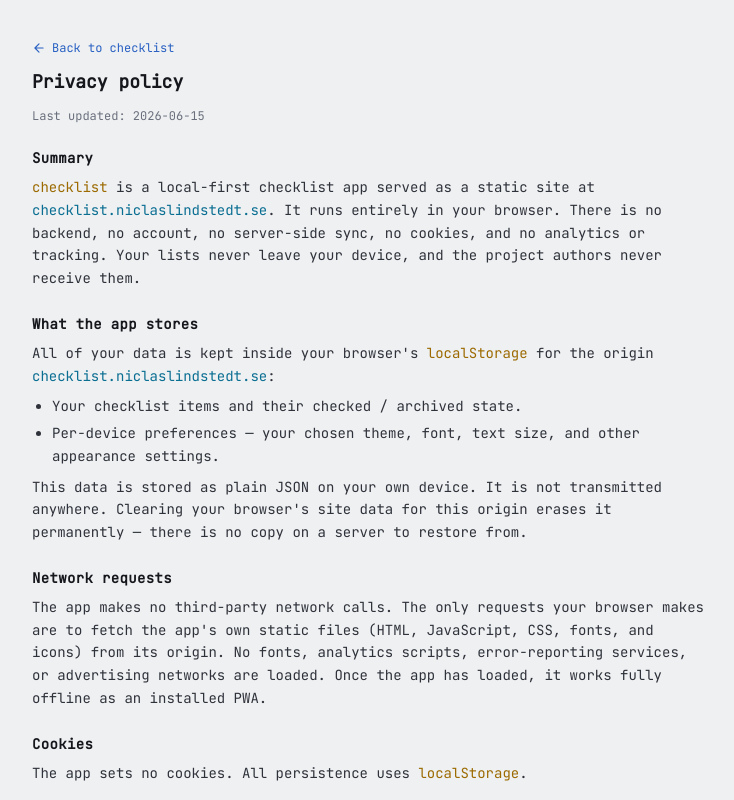
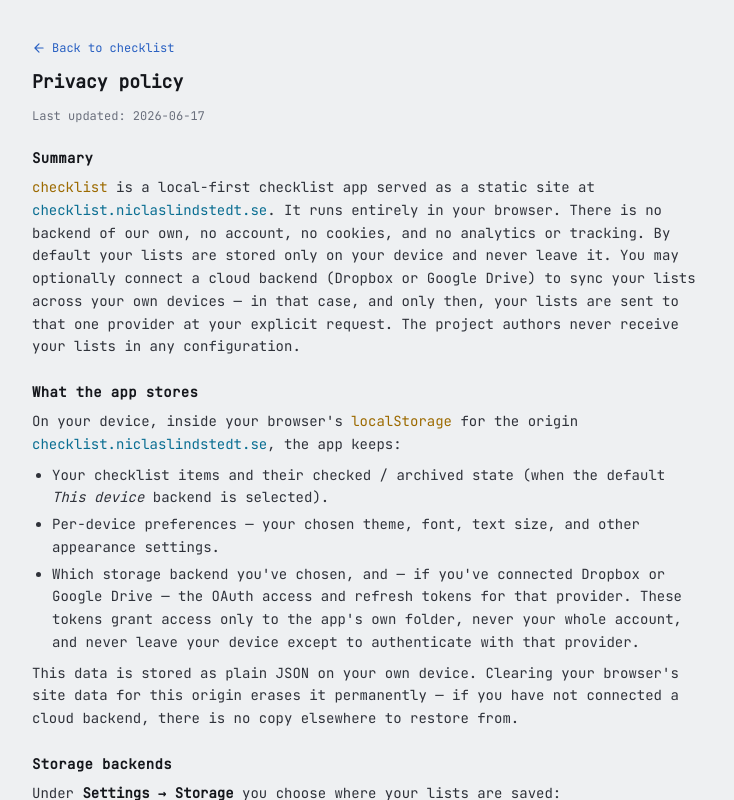
Before and after one commit to niclaslindstedt/checklist, a React (Vite) app: page /privacy in a window 1280 px wide. Shown: the whole page, without its empty margins (272-1006 px from the left). Built offline with nearby package versions, Linux system fonts and the light colour scheme; no server answers.

Commit message:
docs: document storage backends in the privacy policy (#94)

```diff
--- a/src/seo/routes.ts
+++ b/src/seo/routes.ts
@@ -166,13 +166,13 @@ export const PRIVACY_ROUTE: RouteSeo = {
   path: "/privacy/",
   title: `Privacy — ${SITE_NAME}`,
   description:
-    "How checklist handles your data: it stays in your browser's local " +
-    "storage — no backend, no account, no cookies, no analytics. Lists " +
-    "never leave your device.",
+    "checklist privacy: local-first by default — no account, no cookies, no " +
+    "analytics, no tracking. Optional Dropbox / Google Drive sync only when " +
+    "you connect it.",
   ogType: "article",
   sitemap: { changefreq: "monthly", priority: 0.5 },
   noscriptBody: noscript("Privacy policy — checklist", [
-    "checklist is a local-first checklist app served as a static site. It runs entirely in your browser: there is no backend, no account, no server-side sync, no cookies, and no analytics or tracking. Your lists never leave your device, and the project authors never receive them.",
+    "checklist is a local-first checklist app served as a static site. It runs entirely in your browser: there is no backend of our own, no account, no cookies, and no analytics or tracking. By default your lists stay on your device and never leave it. You can optionally connect a cloud backend (Dropbox or Google Drive) to sync them across your own devices — only then are your lists sent to that one provider, at your explicit request. The project authors never receive them.",
     "The full privacy policy needs JavaScript to render. Enable JavaScript and reload, or read the source on GitHub.",
   ]),
   jsonLd: [
@@ -183,7 +183,7 @@ export const PRIVACY_ROUTE: RouteSeo = {
       url: absoluteUrl("/privacy/"),
       name: `Privacy — ${SITE_NAME}`,
       description:
-        "How checklist handles your data: local-first, no backend, no tracking.",
+        "How checklist handles your data: local-first, no tracking; optional cloud sync only when you connect it.",
       inLanguage: SITE_LANGUAGE,
       isPartOf: { "@id": `${SITE_URL}/#website` },
       about: { "@id": `${SITE_URL}/#app` },
--- a/src/ui/PrivacyPage.tsx
+++ b/src/ui/PrivacyPage.tsx
@@ -1,15 +1,17 @@
 // Standalone privacy policy, served at `/privacy` (see `app/main.tsx`'s
 // path switch and the `emit-privacy-alias` plugin in `vite.config.ts`).
-// The checklist is local-only today — no backend, no accounts, no sync,
-// no analytics — so this policy is deliberately short and says exactly
-// that. It is English-only by design (a legal page, not chrome), matching
-// budget's PrivacyPage.
+// The checklist is local-first — by default no backend, no accounts, no
+// analytics — but it also ships optional storage backends (a local folder,
+// Dropbox, and Google Drive) that send list data to a provider only when
+// the user explicitly connects one, so this policy covers both cases. It is
+// English-only by design (a legal page, not chrome), matching budget's
+// PrivacyPage.
 import { ArrowLeftIcon } from "./icons.tsx";
 
 // Last meaningful change to the policy text below. Bump this whenever the
 // wording is edited — it renders verbatim at the top of the page and is
 // the only line readers have to look at to see how fresh the policy is.
-const LAST_UPDATED = "2026-06-15";
+const LAST_UPDATED = "2026-06-17";
 
 export function PrivacyPage() {
   return (
@@ -32,42 +34,102 @@ export function PrivacyPage() {
             <span className="text-meta">checklist</span> is a local-first
             checklist app served as a static site at{" "}
             <span className="text-path">checklist.niclaslindstedt.se</span>. It
-            runs entirely in your browser. There is no backend, no account, no
-            server-side sync, no cookies, and no analytics or tracking. Your
-            lists never leave your device, and the project authors never receive
-            them.
+            runs entirely in your browser. There is no backend of our own, no
+            account, no cookies, and no analytics or tracking. By default your
+            lists are stored only on your device and never leave it. You may
+            optionally connect a cloud backend (Dropbox or Google Drive) to sync
+            your lists across your own devices — in that case, and only then,
+            your lists are sent to that one provider at your explicit request.
+            The project authors never receive your lists in any configuration.
           </p>
         </Section>
 
         <Section title="What the app stores">
           <p>
-            All of your data is kept inside your browser&apos;s{" "}
+            On your device, inside your browser&apos;s{" "}
             <code className="text-meta">localStorage</code> for the origin{" "}
-            <span className="text-path">checklist.niclaslindstedt.se</span>:
+            <span className="text-path">checklist.niclaslindstedt.se</span>, the
+            app keeps:
           </p>
           <ul className="ml-5 list-disc space-y-1">
-            <li>Your checklist items and their checked / archived state.</li>
+            <li>
+              Your checklist items and their checked / archived state (when the
+              default <em>This device</em> backend is selected).
+            </li>
             <li>
               Per-device preferences — your chosen theme, font, text size, and
               other appearance settings.
             </li>
+            <li>
+              Which storage backend you&apos;ve chosen, and — if you&apos;ve
+              connected Dropbox or Google Drive — the OAuth access and refresh
+              tokens for that provider. These tokens grant access only to the
+              app&apos;s own folder, never your whole account, and never leave
+              your device except to authenticate with that provider.
+            </li>
           </ul>
           <p>
-            This data is stored as plain JSON on your own device. It is not
-            transmitted anywhere. Clearing your browser&apos;s site data for
-            this origin erases it permanently — there is no copy on a server to
-            restore from.
+            This data is stored as plain JSON on your own device. Clearing your
+            browser&apos;s site data for this origin erases it permanently — if
+            you have not connected a cloud backend, there is no copy elsewhere
+            to restore from.
+          </p>
+        </Section>
+
+        <Section title="Storage backends">
+          <p>
+            Under <strong className="text-fg-bright">Settings → Storage</strong>{" "}
+            you choose where your lists are saved:
+          </p>
+          <ul className="ml-5 list-disc space-y-1">
+            <li>
+              <strong className="text-fg-bright">This device</strong> (the
+              default) — lists stay in your browser&apos;s{" "}
+              <code className="text-meta">localStorage</code> and are never
+              transmitted anywhere.
+            </li>
+            <li>
+              <strong className="text-fg-bright">Local folder</strong> — lists
+              are written as files to a folder you pick on this device, using
+              the browser&apos;s File System Access API. The data stays on your
+              device; the folder-access grant is remembered in IndexedDB.
+            </li>
+            <li>
+              <strong className="text-fg-bright">Dropbox</strong> /{" "}
+              <strong className="text-fg-bright">Google Drive</strong> — only
+              when you explicitly connect one, your lists are stored in that
+              provider&apos;s cloud (in an app-scoped folder) so they sync
+              across your own devices. Connecting sends you to the
+              provider&apos;s own consent screen; the app requests access to its
+              own folder only. Your data is then also subject to that
+              provider&apos;s privacy policy. You can disconnect at any time.
+            </li>
+          </ul>
+          <p>
+            Optionally, you can turn on{" "}
+            <strong className="text-fg-bright">encryption</strong> with a
+            passphrase: your lists are wrapped in an AES-GCM envelope before
+            they are saved — on this device and in the cloud — so a cloud
+            provider only ever sees ciphertext. The passphrase is{" "}
+            <strong className="text-fg-bright">
+              never stored or transmitted
+            </strong>
+            ; it lives in memory for the session only, and there is no recovery
+            if you forget it.
           </p>
         </Section>
 
         <Section title="Network requests">
           <p>
-            The app makes no third-party network calls. The only requests your
-            browser makes are to fetch the app&apos;s own static files (HTML,
-            JavaScript, CSS, fonts, and icons) from its origin. No fonts,
-            analytics scripts, error-reporting services, or advertising networks
-            are loaded. Once the app has loaded, it works fully offline as an
-            installed PWA.
+            With the default <em>This device</em> backend the app makes no
+            third-party network calls. The only requests your browser makes are
+            to fetch the app&apos;s own static files (HTML, JavaScript, CSS,
+            fonts, and icons) from its origin, and once loaded it works fully
+            offline as an installed PWA. The one exception is the cloud
+            backends: if — and only if — you connect Dropbox or Google Drive,
+            the app talks to that provider&apos;s API to read and write your
+            lists. No fonts, analytics scripts, error-reporting services, or
+            advertising networks are ever loaded.
           </p>
         </Section>
 
@@ -112,10 +174,9 @@ export function PrivacyPage() {
           <p>
             Material changes are tracked in the public commit history of the
             source repository. The <em>Last updated</em> date at the top of this
-            page reflects the most recent edit. Should a future version add an
-            optional feature that sends data anywhere (for example, a cloud
-            storage backend you explicitly connect), this policy will be updated
-            to describe it before that feature ships enabled.
+            page reflects the most recent edit. Should a future version add
+            another optional feature that sends data anywhere, this policy will
+            be updated to describe it before that feature ships enabled.
           </p>
         </Section>
 
```
Also changed, not shown: .changes/unreleased/1781720000-privacy-storage-backends.md (added), 1 other file (tests, documents, lock files or other folders).
